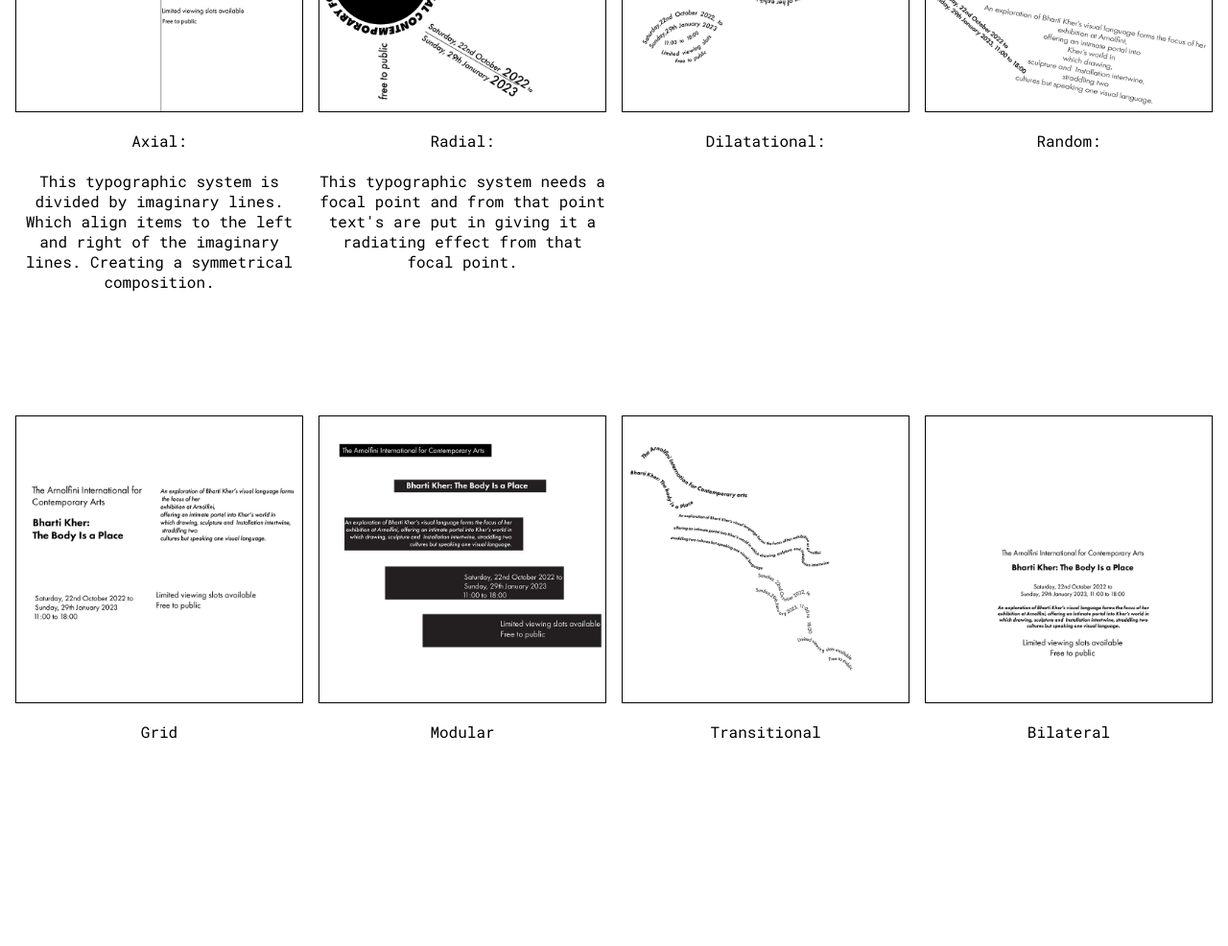
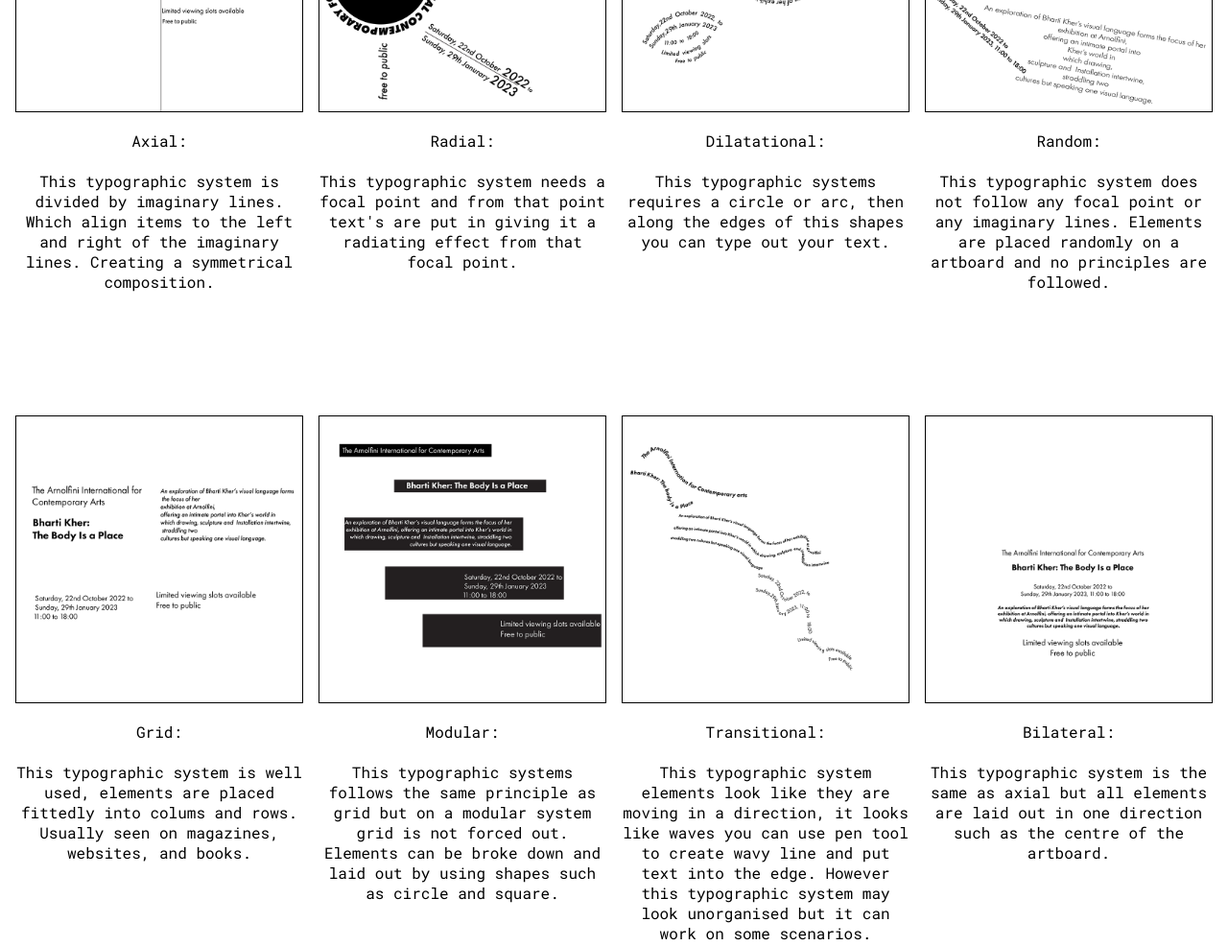
Before and after one commit to terencepatrck/Final-Website-project, a plain HTML site: page index.html in a window 1280 px wide. Shown: the part 3180-4166 px from the top of the page at 96% size. Drawn offline with Linux system fonts and the light colour scheme.

Commit message:
Final change

```diff
--- a/index.html
+++ b/index.html
@@ -136,6 +136,8 @@
                     <p class="type-text">
                         Dilatational: <br>
                         <br>
+                        This typographic systems requires a circle or arc, then along the edges of this shapes you can
+                        type out your text.
 
                     </p>
                 </div>
@@ -145,6 +147,9 @@
                     <img src="img/random.png" alt="random" style="width: 300px; height: 300px;">
                     <p class="type-text">
                         Random: <br>
+                        <br>
+                        This typographic system does not follow any focal point or any imaginary lines. Elements are
+                        placed randomly on a artboard and no principles are followed.
                     </p>
                 </div>
             </div>
@@ -152,7 +157,10 @@
                 <div class="type-img">
                     <img src="img/grid.png" alt="grid" style="width: 300px; height: 300px;">
                     <p class="type-text">
-                        Grid
+                        Grid: <br>
+                        <br>
+                        This typographic system is well used, elements are placed fittedly into colums and rows. Usually
+                        seen on magazines, websites, and books.
                     </p>
                 </div>
             </div>
@@ -160,7 +168,10 @@
                 <div class="type-img">
                     <img src="img/modular.png" alt="modular" style="width: 300px; height: 300px;">
                     <p class="type-text">
-                        Modular
+                        Modular: <br>
+                        <br>
+                        This typographic systems follows the same principle as grid but on a modular system grid is not
+                        forced out. Elements can be broke down and laid out by using shapes such as circle and square.
                     </p>
                 </div>
             </div>
@@ -168,7 +179,11 @@
                 <div class="type-img">
                     <img src="img/transitional.png" alt="transitional" style="width: 300px; height: 300px;">
                     <p class="type-text">
-                        Transitional
+                        Transitional: <br>
+                        <br>
+                        This typographic system elements look like they are moving in a direction, it looks like waves
+                        you can use pen tool to create wavy line and put text into the edge. However this typographic
+                        system may look unorganised but it can work on some scenarios.
                     </p>
                 </div>
             </div>
@@ -176,7 +191,10 @@
                 <div class="type-img">
                     <img src="img/bilataeral.png" alt="bilateral" style="width: 300px; height: 300px;">
                     <p class="type-text">
-                        Bilateral
+                        Bilateral: <br>
+                        <br>
+                        This typographic system is the same as axial but all elements are laid out in one direction such
+                        as the centre of the artboard.
                     </p>
                 </div>
             </div>
```
